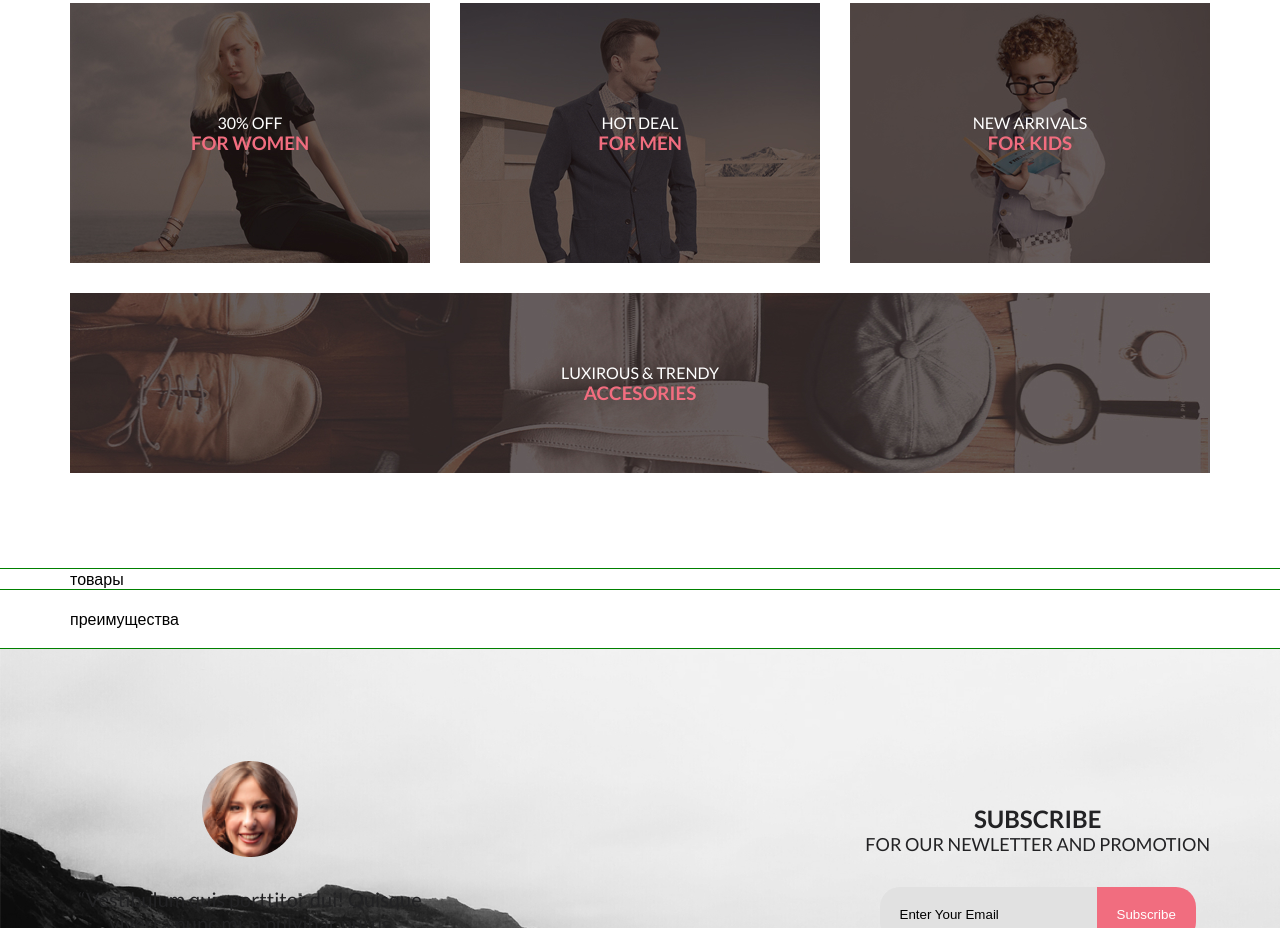
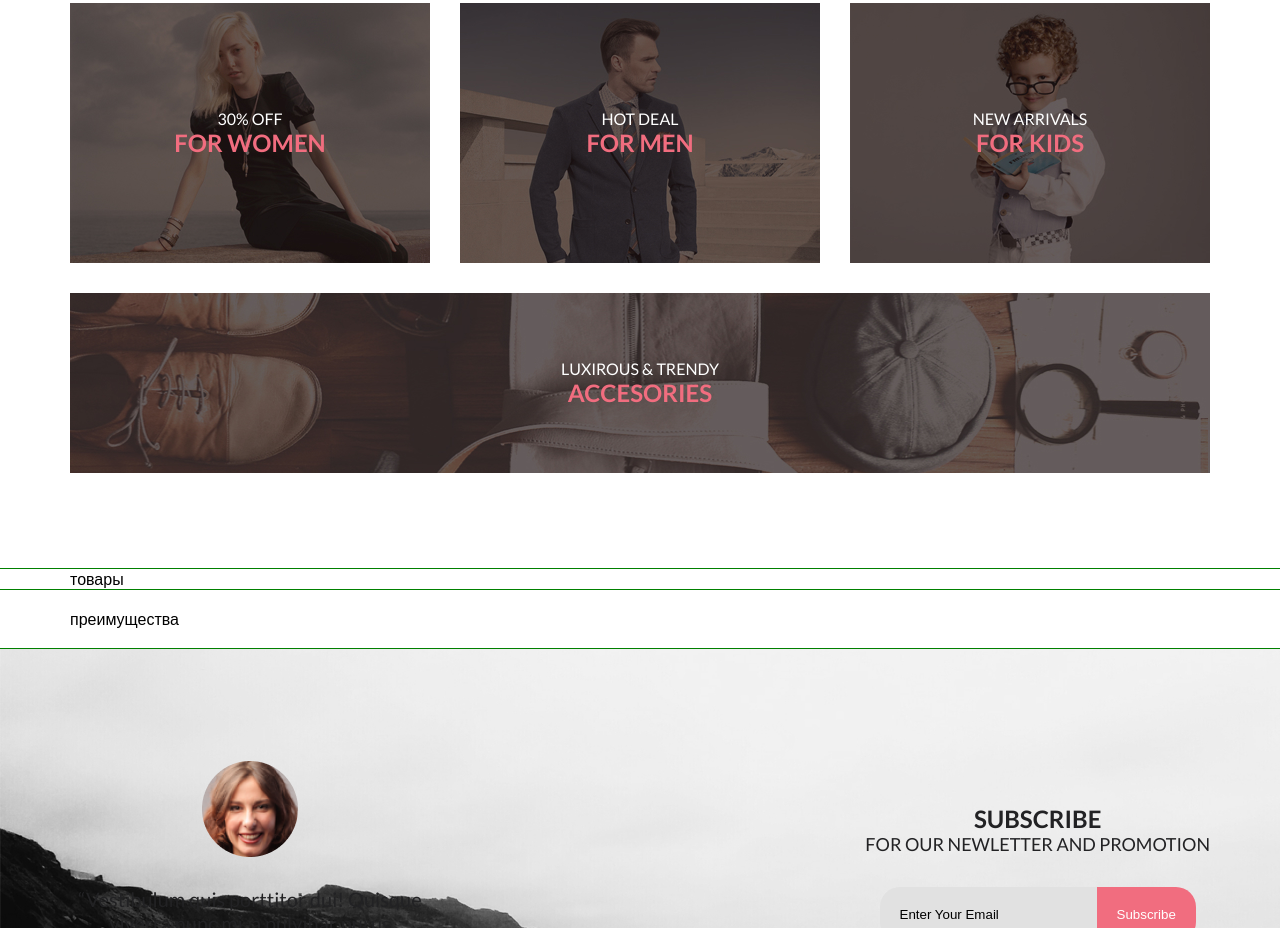
Before and after one commit to AleksandrBukreev/2.1_brand-shop, a plain HTML site: page index.html in a window 1280 px wide. Shown: the part 897-1825 px from the top of the page. Drawn offline with Linux system fonts and the light colour scheme.

Commit message:
brand shop-2
Проверили на валидаторе css html Исправлены две ошибки

```diff
--- a/css/style.css
+++ b/css/style.css
@@ -127,7 +127,7 @@ body{
 
 .categories-title{
     font-weight: 700;
-    font-size: 24opx;
+    font-size: 24px;
     color: #F16D7F;
 }
 /* обратная связь */
```
Also changed, not shown: index.html (+2 -1 lines).
